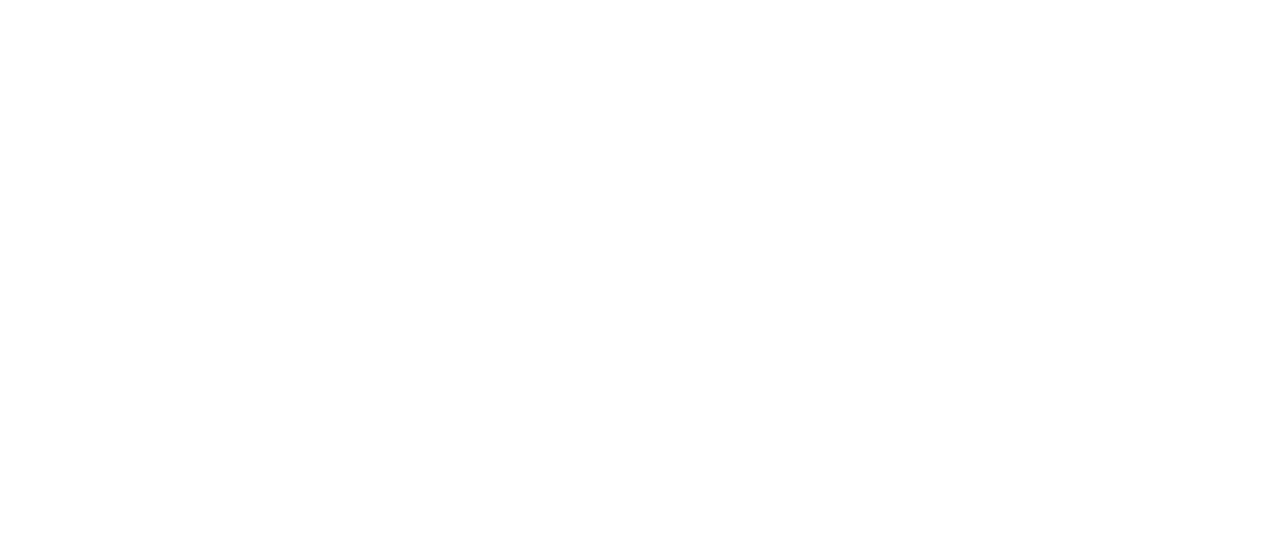
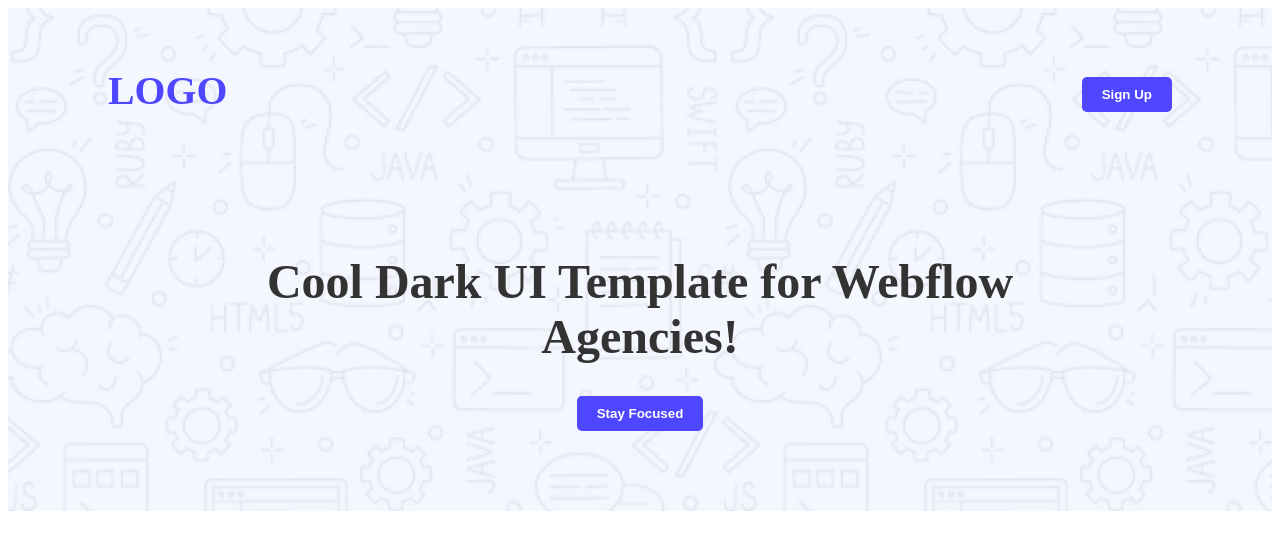
Before and after one commit to Somaiyasharmin/First-Assignment, a plain HTML site: page index.html in a window 1280 px wide. Drawn offline with Linux system fonts and the light colour scheme.

Commit message:
added the background image

```diff
--- a/index.html
+++ b/index.html
@@ -4,8 +4,25 @@
     <meta charset="UTF-8">
     <meta name="viewport" content="width=device-width, initial-scale=1.0">
     <title>ASSIGNMENT-001</title>
+    <link rel="preconnect" href="https://fonts.googleapis.com">
+<link rel="preconnect" href="https://fonts.gstatic.com" crossorigin>
+<link href="https://fonts.googleapis.com/css2?family=Inter:ital,opsz,wght@0,14..32,100..900;1,14..32,100..900&display=swap" rel="stylesheet">
+    <link rel="stylesheet" href="style.css">
+    <link rel="preconnect" href="https://fonts.googleapis.com">
+<link rel="preconnect" href="https://fonts.gstatic.com" crossorigin>
+<link href="https://fonts.googleapis.com/css2?family=Raleway:ital,wght@0,100..900;1,100..900&display=swap" rel="stylesheet">
 </head>
 <body>
+    <header class="banner-background">
+        <nav class="nav-title" class="inter-normal">
+            <h3 class="text-primary">LOGO</h3>
+            <a href=""><button class="btn-primary">Sign Up</button></a>
+        </nav>
+        <div class="banner">
+            <h1 class="banner-title" class="raleway-normal">Cool Dark UI Template for Webflow Agencies!</h1>
+            <a href=""><button class="btn-primary">Stay Focused</button></a>
+        </div>
+    </header>
 
 </body>
 </html>
--- /dev/null
+++ b/style.css
@@ -0,0 +1,56 @@
+
+
+.inter-normal {
+  font-family: "Inter", sans-serif;
+  font-optical-sizing: auto;
+  font-style: normal;
+}
+
+.raleway-normal {
+  font-family: "Raleway", sans-serif;
+  font-optical-sizing: auto;
+  font-style: bold;
+  color: #252432
+}
+
+.text-primary {
+  color: #4E47FF;
+}
+
+.btn-primary {
+  background-color: #4E47FF;
+  color: white;
+  font-weight: bold;
+  padding: 10px 20px;
+  border-radius: 5px;
+  border: none;
+  cursor: pointer;
+}
+.banner-background {
+    background-image: url(Hero-bg.png)
+}
+
+nav {
+    display: flex;
+    justify-content: space-between;
+    align-items: center;
+    padding: 20px;
+    margin: 8px 80px;
+}
+
+.nav-title {
+    font-size: 34px;
+    font-weight: 900;
+    color: #333;
+}
+
+.banner {
+    text-align: center;
+    margin: 80px 200px 80px 200px;
+    padding: 0 0px 80px 0px;
+   }
+.banner-title {
+    font-size: 48px;
+    font-weight: 900;
+    color: #333;
+}
```
Also changed, not shown: Hero-bg.png (added).
